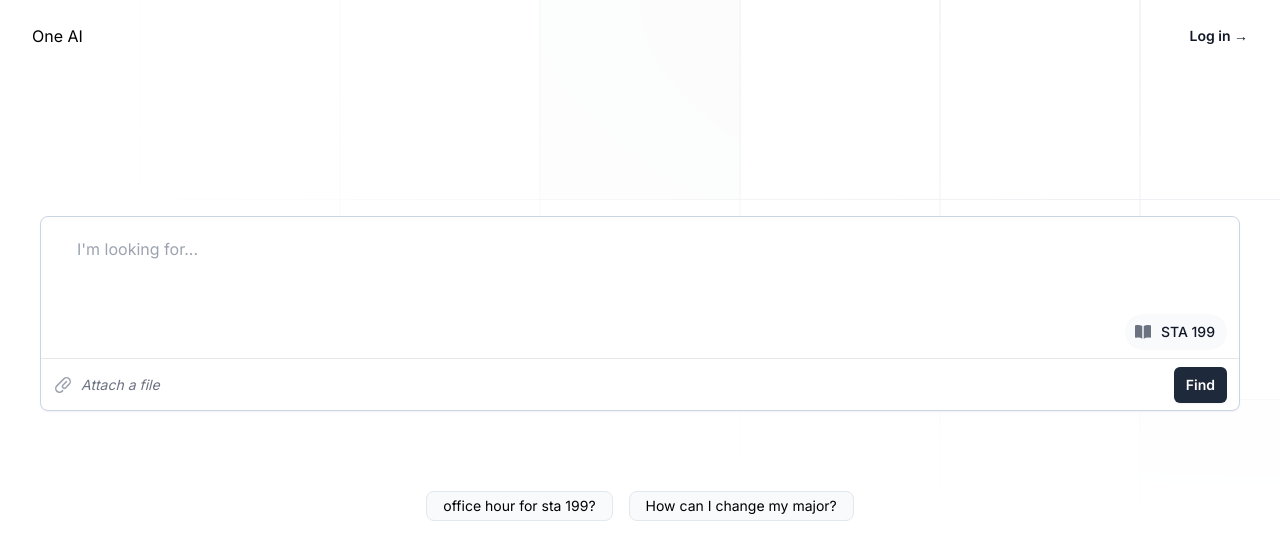
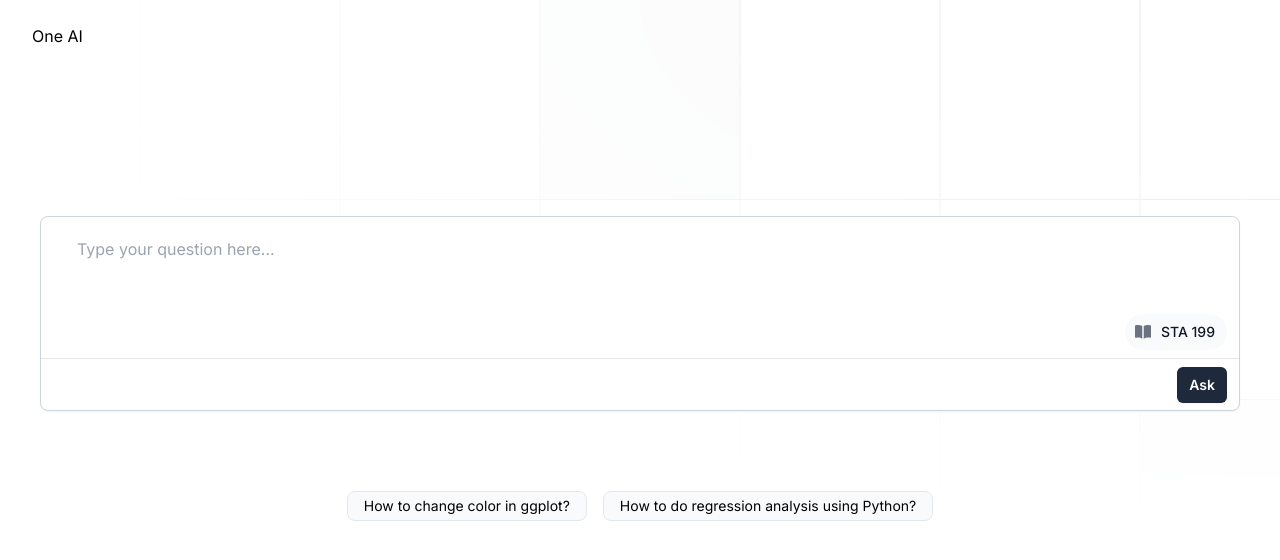
Before and after one commit to coffeewithone/oneai, a Next.js app: page / in a window 1280 px wide. Shown: the top 560 px of the page. Built offline with nearby package versions, Linux system fonts and the light colour scheme.

Commit message:
feat/update-landing-page

```diff
--- a/app/api/generate/route.ts
+++ b/app/api/generate/route.ts
@@ -1,4 +1,4 @@
-import { OpenAIStream, OpenAIStreamPayload } from "../../../utils/openAIStream";
+import { OpenAIStream, OpenAIStreamPayload } from "@/utils/openAIStream";
 
 if (!process.env.OPENAI_API_KEY) {
   throw new Error("Missing environment variable from OpenAI");
@@ -16,7 +16,7 @@ export async function POST(req: Request): Promise<Response> {
   }
 
   const payload: OpenAIStreamPayload = {
-    model: "gpt-3.5-turbo",
+    model: "gpt-4",
     messages: [{ role: "user", content: `Always answer in markdown format and make the answer concise ${prompt}` }],
     temperature: 0.7,
     top_p: 1,
--- a/app/page.tsx
+++ b/app/page.tsx
@@ -21,23 +21,9 @@ import { CalendarIcon, PaperClipIcon, TagIcon, UserCircleIcon, BookOpenIcon } fr
   />
 </svg>;
 
-const assignees = [
-  { name: "Unassigned", value: null },
-  {
-    name: "Wade Cooper",
-    value: "wade-cooper",
-    avatar:
-      "https://images.unsplash.com/photo-1491528323818-fdd1faba62cc?ixlib=rb-1.2.1&ixid=eyJhcHBfaWQiOjEyMDd9&auto=format&fit=facearea&facepad=2&w=256&h=256&q=80",
-  },
-  // More items...
-];
 const labels = [
   { name: "STA 199", value: "STA 199" },
   { name: "STA 360", value: "STA 360" },
-  { name: "CS 210", value: "CS 210" },
-  { name: "CS 250", value: "CS 250" },
-  { name: "CS 316", value: "CS 316" },
-  { name: "CS 230", value: "CS 230" },
 
   // More items...
 ];
@@ -56,7 +42,6 @@ export default function Home() {
   const [generating, setGenerating] = useState(false);
   const [generatedContent, setGeneratedContent] = useState("");
 
-  const [assigned, setAssigned] = useState(assignees[0]);
   const [labelled, setLabelled] = useState(labels[0]);
   const [dated, setDated] = useState(dueDates[0]);
 
@@ -125,12 +110,12 @@ export default function Home() {
           </div>
 
           <div className=" lg:flex lg:flex-1 lg:justify-end">
-            <a
+            {/* <a
               href="#"
               className="text-sm font-semibold leading-6 text-gray-900"
             >
               Log in <span aria-hidden="true">&rarr;</span>
-            </a>
+            </a> */}
           </div>
         </nav>
       </header>
@@ -172,34 +157,6 @@ export default function Home() {
             fill="url(#83fd4e5a-9d52-42fc-97b6-718e5d7ee527)"
           />
         </svg>
-        {/* <div className="w-full justify-center flex flex-col items-center pt-40 ">
-          <div className="flex justify-center items-center mb-2 gap-4">
-            <button className="text-slate-700 border-b-2 border-slate-700">STA 199</button>
-            <button className="text-slate-500">STA 360</button>
-            <button className="text-slate-500">CS 316</button>
-            <button className="text-slate-500">CS 250</button>
-          </div>
-          <div className="relative ">
-            <textarea
-              className=" resize-none pt-6 px-12  overflow-auto rounded-lg border shadow-sm border-slate-300  focus:outline-none focus:ring-1 focus:ring-slate-300"
-              placeholder="I'm looking for..."
-              value={searchQuery}
-              onChange={(e) => setSearchQuery(e.target.value)}
-              onKeyDown={(e) => {
-                if (e.key === "Enter") {
-                  handleSubmit(e);
-                }
-              }}
-            />
-            <button
-              className="absolute bottom-2 right-1 bg-slate-800 hover:bg-slate-700 text-white  py-1 px-4 mx-1 my-1 rounded"
-              onClick={(e) => handleSubmit(e)}
-              onTouchEnd={(e) => handleSubmit(e)}
-            >
-              Find
-            </button>
-          </div>
-        </div> */}
 
         <div className="pt-40 px-4 sm:px-10 ">
           <form
@@ -209,7 +166,7 @@ export default function Home() {
             <div className=" bg-white overflow-hidden p-3 rounded-lg border shadow-sm border-slate-300  focus:outline-none focus:ring-1 focus:ring-slate-300">
               <textarea
                 className="resize-none pt-2 px-6 overflow-auto rounded-lg  focus:outline-none w-full"
-                placeholder="I'm looking for..."
+                placeholder="Type your question here..."
                 value={searchQuery}
                 onChange={(e) => setSearchQuery(e.target.value)}
                 onKeyDown={(e) => {
@@ -236,84 +193,6 @@ export default function Home() {
             <div className="absolute inset-x-px bottom-0">
               {/* Actions: These are just examples to demonstrate the concept, replace/wire these up however makes sense for your project. */}
               <div className="flex flex-nowrap justify-end space-x-2 px-2 py-2 sm:px-3">
-                {/* <Listbox
-                  as="div"
-                  value={assigned}
-                  onChange={setAssigned}
-                  className="flex-shrink-0"
-                >
-                  {({ open }) => (
-                    <>
-                      <Listbox.Label className="sr-only">Assign</Listbox.Label>
-                      <div className="relative">
-                        <Listbox.Button className="relative inline-flex items-center whitespace-nowrap rounded-full bg-gray-50 px-2 py-2 text-sm font-medium text-gray-500 hover:bg-gray-100 sm:px-3">
-                          {assigned.value === null ? (
-                            <UserCircleIcon
-                              className="h-5 w-5 flex-shrink-0 text-gray-300 sm:-ml-1"
-                              aria-hidden="true"
-                            />
-                          ) : (
-                            <img
-                              src={assigned.avatar}
-                              alt=""
-                              className="h-5 w-5 flex-shrink-0 rounded-full"
-                            />
-                          )}
-
-                          <span
-                            className={classNames(
-                              assigned.value === null ? "" : "text-gray-900",
-                              "hidden truncate sm:ml-2 sm:block"
-                            )}
-                          >
-                            {assigned.value === null ? "Assign" : assigned.name}
-                          </span>
-                        </Listbox.Button>
-
-                        <Transition
-                          show={open}
-                          as={Fragment}
-                          leave="transition ease-in duration-100"
-                          leaveFrom="opacity-100"
-                          leaveTo="opacity-0"
-                        >
-                          <Listbox.Options className="absolute right-0 z-10 mt-1 max-h-56 w-52 overflow-auto rounded-lg bg-white py-3 text-base shadow ring-1 ring-black ring-opacity-5 focus:outline-none sm:text-sm">
-                            {assignees.map((assignee) => (
-                              <Listbox.Option
-                                key={assignee.value}
-                                className={({ active }) =>
-                                  classNames(
-                                    active ? "bg-gray-100" : "bg-white",
-                                    "relative cursor-default select-none px-3 py-2"
-                                  )
-                                }
-                                value={assignee}
-                              >
-                                <div className="flex items-center">
-                                  {assignee.avatar ? (
-                                    <img
-                                      src={assignee.avatar}
-                                      alt=""
-                                      className="h-5 w-5 flex-shrink-0 rounded-full"
-                                    />
-                                  ) : (
-                                    <UserCircleIcon
-                                      className="h-5 w-5 flex-shrink-0 text-gray-400"
-                                      aria-hidden="true"
-                                    />
-                                  )}
-
-                                  <span className="ml-3 block truncate font-medium">{assignee.name}</span>
-                                </div>
-                              </Listbox.Option>
-                            ))}
-                          </Listbox.Options>
-                        </Transition>
-                      </div>
-                    </>
-                  )}
-                </Listbox> */}
-
                 <Listbox
                   as="div"
                   value={labelled}
@@ -433,25 +312,14 @@ export default function Home() {
                 </Listbox> */}
               </div>
               <div className="flex items-center justify-between space-x-3 border-t border-gray-200 px-2 py-2 sm:px-3">
-                <div className="flex">
-                  <button
-                    type="button"
-                    className="group -my-2 -ml-2 inline-flex items-center rounded-full px-3 py-2 text-left text-gray-400"
-                  >
-                    <PaperClipIcon
-                      className="-ml-1 mr-2 h-5 w-5 group-hover:text-gray-500"
-                      aria-hidden="true"
-                    />
-                    <span className="text-sm italic text-gray-500 group-hover:text-gray-600">Attach a file</span>
-                  </button>
-                </div>
+                <div className="flex"> </div>
                 <div className="flex-shrink-0">
                   <button
                     className="inline-flex items-center rounded-md bg-slate-800 hover:bg-slate-700 px-3 py-2 text-sm font-semibold text-white shadow-sm  focus-visible:outline focus-visible:outline-2 focus-visible:outline-offset-2 no-focus"
                     onClick={(e) => handleSubmit(e)}
                     onTouchEnd={(e) => handleSubmit(e)}
                   >
-                    Find
+                    Ask
                   </button>
                 </div>
               </div>
@@ -559,32 +427,32 @@ export default function Home() {
           <button
             className="btn bg-slate-50 hover:bg-slate-200 rounded-lg px-4 py-1 m-2 border-slate-200 border"
             onClick={(e) => {
-              const newQuery = " office hour for sta 199?";
+              const newQuery = "  How to change color in ggplot?";
               setSearchQuery(newQuery);
               handleSubmit(e, newQuery);
             }}
             onTouchEnd={(e) => {
-              const newQuery = " office hour for sta 199?";
+              const newQuery = "  How to change color in ggplot?";
               setSearchQuery(newQuery);
               handleSubmit(e, newQuery);
             }}
           >
-            office hour for sta 199?
+            How to change color in ggplot?
           </button>
           <button
             className="btn bg-slate-50 hover:bg-slate-200 rounded-lg px-4 py-1 mx-2 border-slate-200 border"
             onClick={(e) => {
-              const newQuery = "How can I change my major?  ";
+              const newQuery = "How to do regression analysis using Python?";
               setSearchQuery(newQuery);
               handleSubmit(e, newQuery);
             }}
             onTouchEnd={(e) => {
-              const newQuery = "How can I change my major?";
+              const newQuery = "How to do regression analysis using Python?";
               setSearchQuery(newQuery);
               handleSubmit(e, newQuery);
             }}
           >
-            How can I change my major?
+            How to do regression analysis using Python?
           </button>
         </div>
       </div>
```
Also changed, not shown: 1 other file (tests, documents, lock files or other folders).
